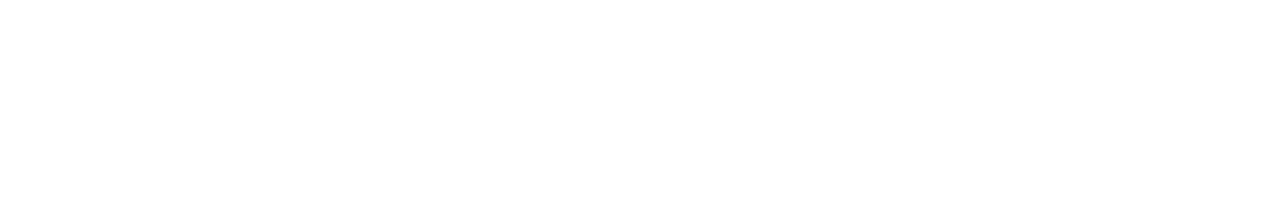
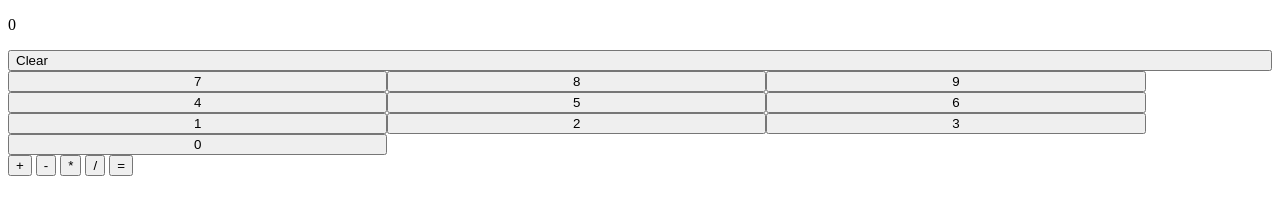
Before and after one commit to austernotus/calc, a plain HTML site: page index.html in a window 1280 px wide. Drawn offline with Linux system fonts and the light colour scheme.

Commit message:
added numbers eventlisteners, buttons and operators, update display

```diff
--- a/index.html
+++ b/index.html
@@ -3,10 +3,39 @@
 <head>
     <meta charset="UTF-8">
     <meta name="viewport" content="width=device-width, initial-scale=1.0">
-    <script src="scripts.js"></script>
+    <script src="scripts.js" defer></script>
+    <link rel="stylesheet" href="styles.css">
     <title>Calculator</title>
 </head>
 <body>
-
+    <div id="calculatorBody">
+        <div id="result">
+            <p>0</p>
+        </div>
+        <div id="buttons">
+            <div id="clearDiv">
+                <button id="clear">Clear</button>
+            </div>
+            <div id="digits">
+                <button id="7">7</button>
+                <button id="8">8</button>
+                <button id="9">9</button>
+                <button id="4">4</button>
+                <button id="5">5</button>
+                <button id="6">6</button>
+                <button id="1">1</button>
+                <button id="2">2</button>
+                <button id="3">3</button>
+                <button id="0">0</button>
+            </div>
+            <div id="operators">
+                <button id="add">+</button>
+                <button id="subtract">-</button>
+                <button id="multiply">*</button>
+                <button id="divide">/</button>
+                <button id="equals">=</button>
+            </div>
+        </div>
+    </div>
 </body>
 </html>
--- a/scripts.js
+++ b/scripts.js
@@ -1,14 +1,14 @@
 let firstNumber
 let operator
 let secondNumber
+let currentDisplayNumber = 0
 
+const resultDisplay = document.getElementById("result").querySelector("p")
+const digits = document.getElementById("digits").querySelectorAll("button")
 
 const add = (a,b) => a + b
-
 const subtract = (a,b) => a - b
-
 const multiply = (a,b) => a * b
-
 const divide = (a,b) => a / b
 
 
@@ -21,3 +21,21 @@ const operate = (a,b,op) => {
         default: throw new Error("Invalid operation.");
     }
 }
+
+const updateDisplay = (result) => resultDisplay.textContent = result;
+
+
+function pressedNumber(event){
+    if(currentDisplayNumber == 0){
+        currentDisplayNumber = event.target.textContent
+    }
+    else{
+        currentDisplayNumber += event.target.textContent
+    }
+    updateDisplay(currentDisplayNumber)
+
+}
+
+for (const button of digits){
+    button.addEventListener("click", pressedNumber)
+}
--- /dev/null
+++ b/styles.css
@@ -0,0 +1,17 @@
+#digits{
+    display:flex;
+    flex-wrap: wrap;
+}
+
+#digits button{
+    flex-basis:30%;
+}
+
+#clear {
+    display: flex;
+    flex-basis:100%;
+}
+
+#clearDiv {
+    display: flex;
+}
```
